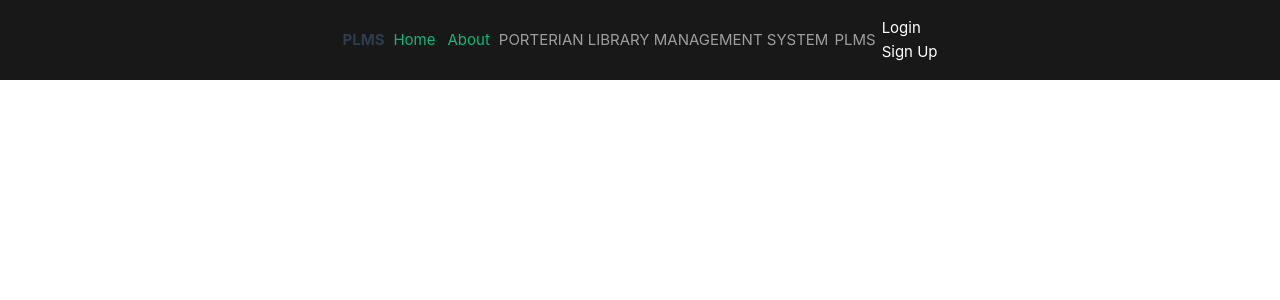
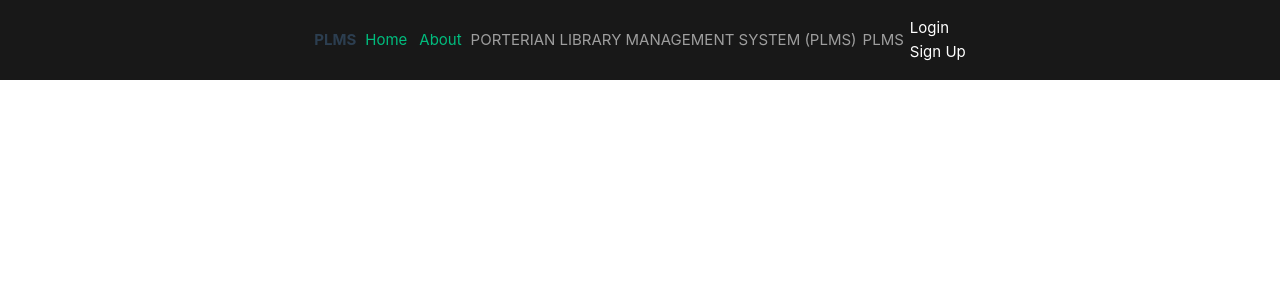
Before and after one commit to xEN-JJ/Activity1_LoginRegister, a Vue app: page / in a window 1280 px wide. Shown: the top 300 px of the page. Built offline with nearby package versions, Linux system fonts and the light colour scheme.

Commit message:
Added Features

```diff
--- a/src/views/Navigation.vue
+++ b/src/views/Navigation.vue
@@ -10,7 +10,7 @@
                     <RouterLink to="/about">About</RouterLink>
                 </a>
 
-                <a class="nav-link disabled" aria-disabled="true">PORTERIAN LIBRARY MANAGEMENT SYSTEM</a>
+                <a class="nav-link disabled" aria-disabled="true">PORTERIAN LIBRARY MANAGEMENT SYSTEM (PLMS)</a>
                 <a class="nav-link disabled" aria-disabled="true">PLMS</a>
 
                     <ul class="navbar-nav ml-auto">
```
